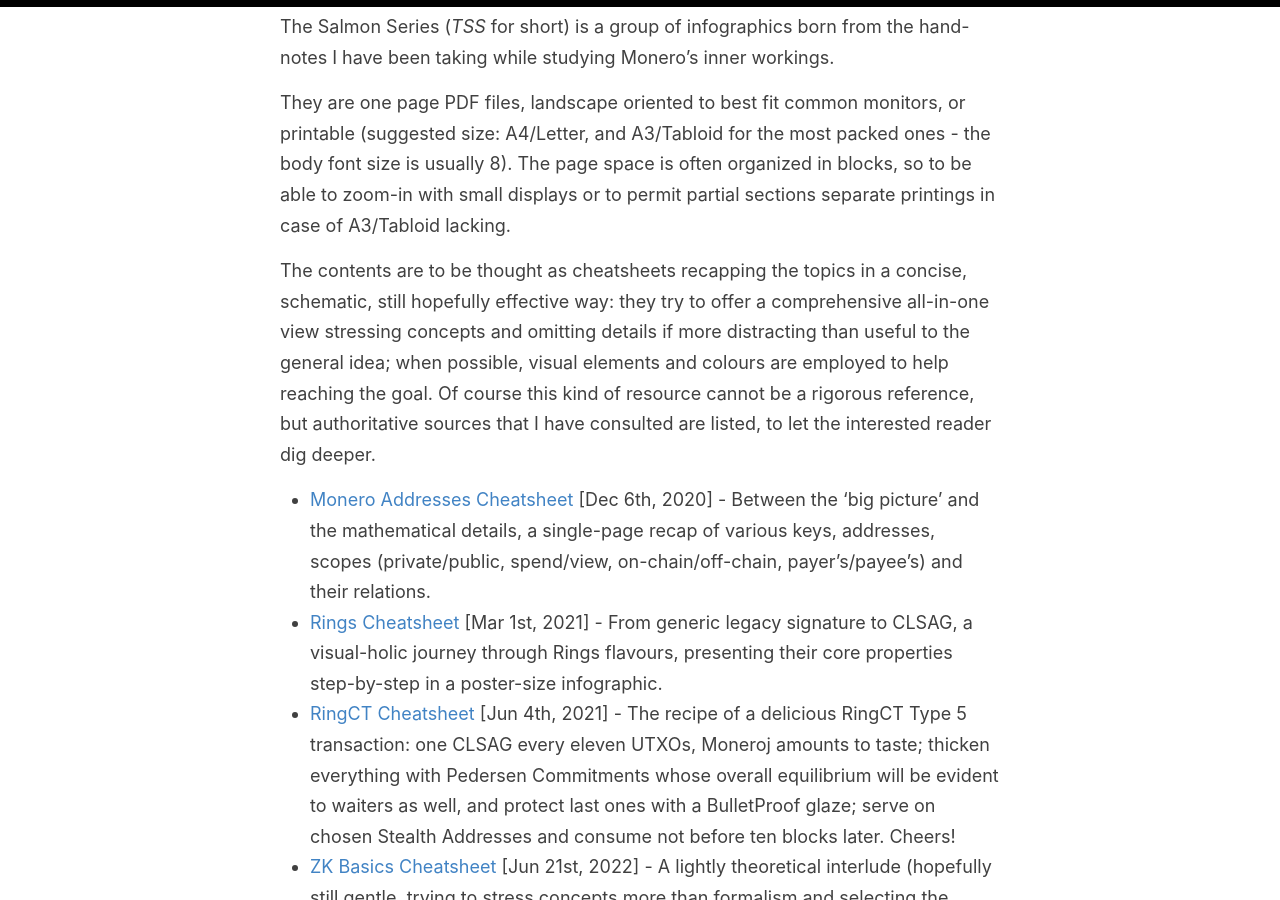
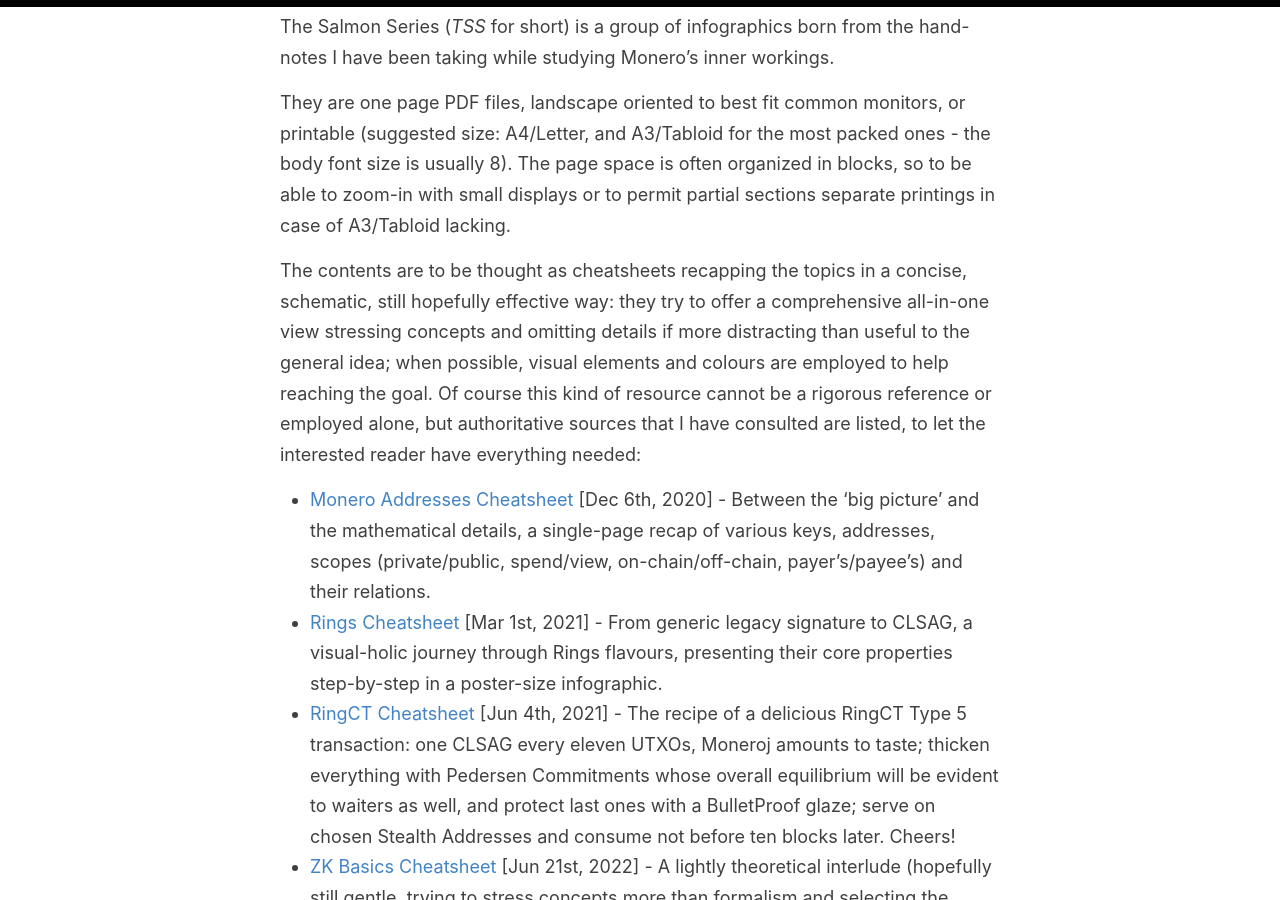
Before and after one commit to baro77/baro77.github.io, a Jekyll site: the page built from _pages/tss.md, in a window 1280 px wide and 900 px high, scrolled down 460 px. Built offline with Jekyll 4.4.1, drawn with Linux system fonts in a browser that asks for light colours.

Commit message:
tss edit

```diff
--- a/_pages/tss.md
+++ b/_pages/tss.md
@@ -11,12 +11,12 @@
 They are one page PDF files, landscape oriented to best fit common monitors, or printable (suggested size: A4/Letter, and A3/Tabloid for the most packed ones - the body font size is usually 8). The page space is often organized in blocks, so to be able to zoom-in with small displays or to permit partial sections separate printings in case of A3/Tabloid lacking.
 
 The contents are to be thought as cheatsheets recapping the topics in a concise, schematic, still hopefully effective way: they try to offer a comprehensive all-in-one view stressing concepts and omitting details if more distracting than useful to the general idea; when possible, visual elements and colours are employed to help reaching the goal.
-Of course this kind of resource cannot be a rigorous reference, but authoritative sources that I have consulted are listed, to let the interested reader dig deeper.
+Of course this kind of resource cannot be a rigorous reference or employed alone, but authoritative sources that I have consulted are listed, to let the interested reader have everything needed:
 
-- [Monero Addresses Cheatsheet](tss/MoneroAddressesCheatsheet20201206.pdf){:target="_blank"} [Dec 6th, 2020] - Between the ‘big picture’ and the mathematical details, a single-page recap of various keys, addresses, scopes (private/public, spend/view, on-chain/off-chain, payer’s/payee’s) and their relations.
-- [Rings Cheatsheet](tss/RingsCheatsheet20210301.pdf){:target="_blank"} [Mar 1st, 2021] - From generic legacy signature to CLSAG, a visual-holic journey through Rings flavours, presenting their core properties step-by-step in a poster-size infographic.
-- [RingCT Cheatsheet](tss/RctCheatsheet20210604.pdf){:target="_blank"} [Jun 4th, 2021] - The recipe of a delicious RingCT Type 5 transaction: one CLSAG every eleven UTXOs, Moneroj amounts to taste; thicken everything with Pedersen Commitments whose overall equilibrium will be evident to waiters as well, and protect last ones with a BulletProof glaze; serve on chosen Stealth Addresses and consume not before ten blocks later. Cheers!
-- [ZK Basics Cheatsheet](tss/ZKbasicsCheatsheet20220621.pdf){:target="_blank"} [Jun 21st, 2022] - A lightly theoretical interlude (hopefully still gentle, trying to stress concepts more than formalism and selecting the approached topics) to lay the foundations for Bulletproof and other future Zero-Knowledge-related features, if any.
+- [Monero Addresses Cheatsheet](MoneroAddressesCheatsheet20201206.pdf){:target="_blank"} [Dec 6th, 2020] - Between the ‘big picture’ and the mathematical details, a single-page recap of various keys, addresses, scopes (private/public, spend/view, on-chain/off-chain, payer’s/payee’s) and their relations.
+- [Rings Cheatsheet](RingsCheatsheet20210301.pdf){:target="_blank"} [Mar 1st, 2021] - From generic legacy signature to CLSAG, a visual-holic journey through Rings flavours, presenting their core properties step-by-step in a poster-size infographic.
+- [RingCT Cheatsheet](RctCheatsheet20210604.pdf){:target="_blank"} [Jun 4th, 2021] - The recipe of a delicious RingCT Type 5 transaction: one CLSAG every eleven UTXOs, Moneroj amounts to taste; thicken everything with Pedersen Commitments whose overall equilibrium will be evident to waiters as well, and protect last ones with a BulletProof glaze; serve on chosen Stealth Addresses and consume not before ten blocks later. Cheers!
+- [ZK Basics Cheatsheet](ZKbasicsCheatsheet20220621.pdf){:target="_blank"} [Jun 21st, 2022] - A lightly theoretical interlude (hopefully still gentle, trying to stress concepts more than formalism and selecting the approached topics) to lay the foundations for Bulletproof and other future Zero-Knowledge-related features, if any.
 
 
 ### Where all of this comes from
```
Also changed, not shown: images/tsshandnotes.png (added).
